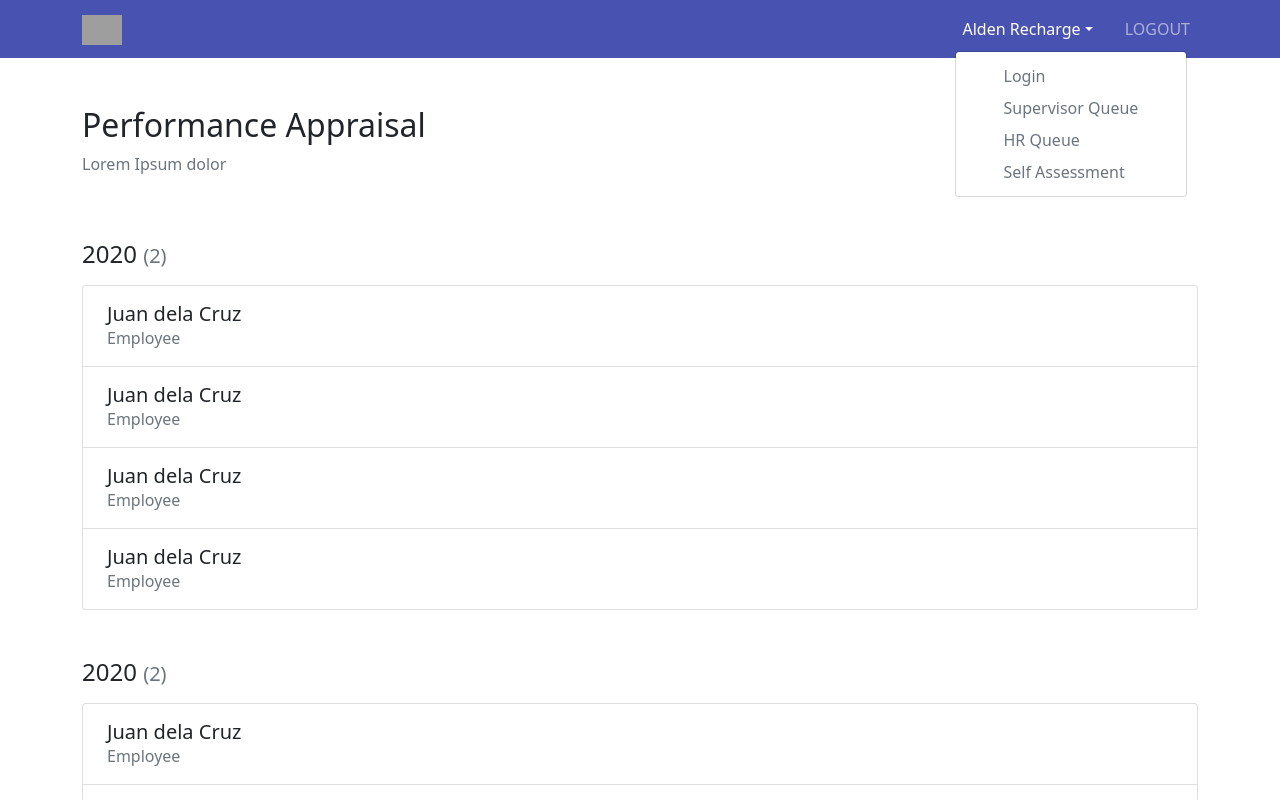
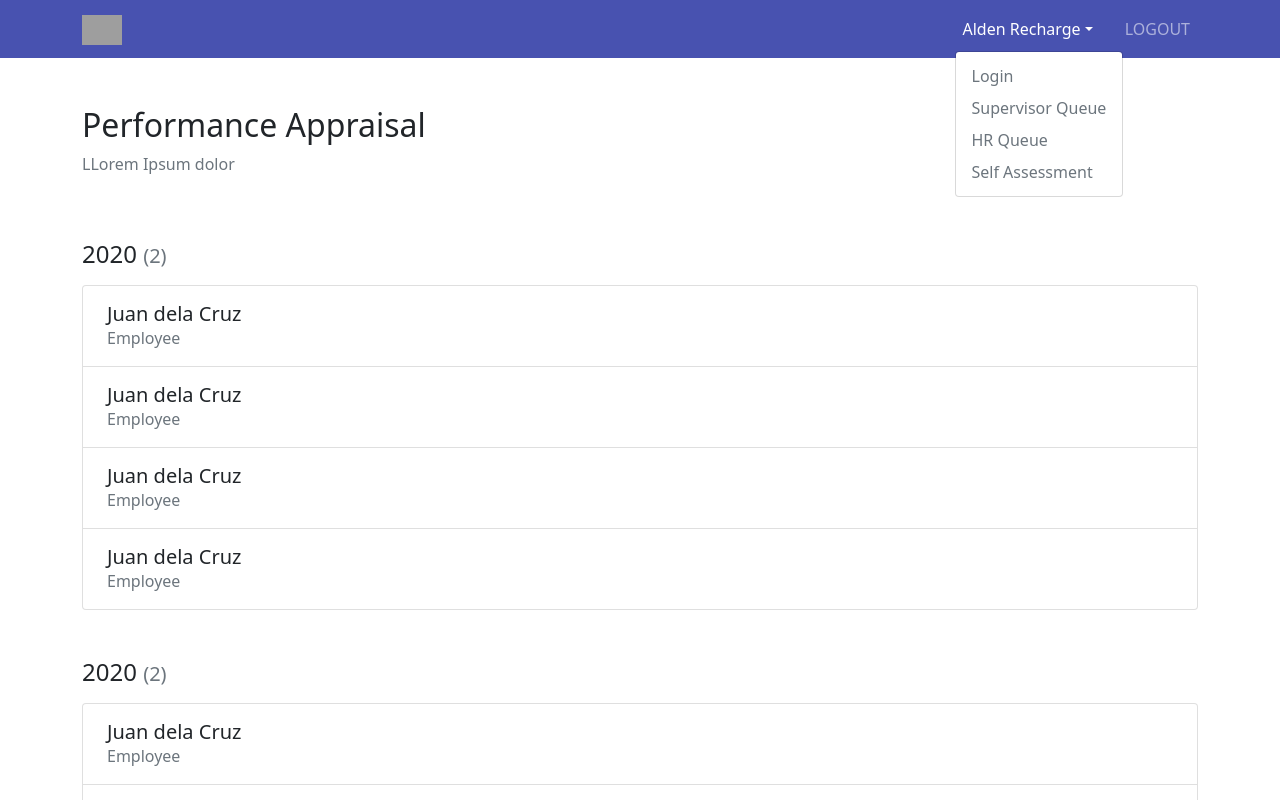
Before and after one commit to chxtrmnbo/employee_appraisal_react_ui, a React (Create React App) app: page /Supervisor in a window 1280 px wide. Both pictures are taken after a click on the button "Alden Recharge". Shown: the top 800 px of the page. Built offline with nearby package versions, Linux system fonts and the light colour scheme; grey boxes are pictures that could not be loaded.

Commit message:
Created title component
Created title component, fixed navbar

```diff
--- a/src/components/Navbar.js
+++ b/src/components/Navbar.js
@@ -1,5 +1,6 @@
 import React from "react";
 import { Navbar, Nav, NavDropdown, Container } from "react-bootstrap";
+import { Link } from 'react-router-dom'
 
 const Navigation = () => {
     const navigations = [
@@ -25,11 +26,16 @@ const Navigation = () => {
                         <Nav className="ms-auto" style={{ color: "white" }}>
                             <NavDropdown title="Alden Recharge" id="basic-nav-dropdown">
                                 {navigations.map((nav, index) => (
+
                                     <NavDropdown.Item
-                    href={nav.route}
-                    className="text-decoration-none text-muted px-5"
+                                        className=""
+                                    >
+                                        <Link key={index}
+                                            className="text-decoration-none text-muted "
+                                            to={nav.route}
                                         >
                                             {nav.title}
+                                        </Link>
                                     </NavDropdown.Item>
                                 ))}
                             </NavDropdown>
--- a/src/components/Title.js
+++ b/src/components/Title.js
@@ -2,9 +2,9 @@ import React from 'react'
 
 export default function Title(props) {
     return (
-        <div className="text-center">
-            <h5>{props.title}</h5>
-            <h5> {props.subtitle}</h5>
+        <div>
+            <h2>{props.title}</h2>
+            <p className="text-muted">L{props.subtitle}</p>
         </div>
     )
 }
--- a/src/pages/SupervisorQueue.js
+++ b/src/pages/SupervisorQueue.js
@@ -1,5 +1,7 @@
 import React from 'react'
 import { Row, Col, ListGroup, Stack, Pagination } from 'react-bootstrap'
+
+import Title from '../components/Title'
 
 export default function SupervisorQueue() {
     const test = [1, 2, 3, 4]
@@ -8,8 +10,7 @@ export default function SupervisorQueue() {
         <>
             <Row className="mt-5">
                 <Col>
-                    <h2>Performance Appraisal</h2>
-                    <p className="text-muted">Lorem Ipsum dolor</p>
+                    <Title title="Performance Appraisal" subtitle="Lorem Ipsum dolor" />
                 </Col>
             </Row>
             <Row className="mt-5">
@@ -25,7 +26,7 @@ export default function SupervisorQueue() {
                                 <ListGroup.Item className="py-3 px-4" action>
                                     <Stack gap={0} >
                                         <h5>Juan dela Cruz</h5>
-                                            <span className="text-muted" style={{ marginTop: '-8px'}}>Employee</span>
+                                        <span className="text-muted" style={{ marginTop: '-8px' }}>Employee</span>
                                     </Stack>
                                 </ListGroup.Item>
                             ))
@@ -47,7 +48,7 @@ export default function SupervisorQueue() {
                                 <ListGroup.Item className="py-3 px-4" action>
                                     <Stack gap={0}>
                                         <h5>Juan dela Cruz</h5>
-                                        <span className="text-muted" style={{ marginTop: '-8px'}}>Employee</span>
+                                        <span className="text-muted" style={{ marginTop: '-8px' }}>Employee</span>
                                     </Stack>
                                 </ListGroup.Item>
                             ))
@@ -57,7 +58,7 @@ export default function SupervisorQueue() {
             </Row>
             <Row className="mt-5 px-5">
                 <Col className="d-flex justify-content-center">
-                    <Pagination style={{fontSize: '22px'}}>
+                    <Pagination style={{ fontSize: '22px' }}>
                         <Pagination.First>First</Pagination.First>
                         <Pagination.Prev>Prev</Pagination.Prev>
                         <Pagination.Item>{1}</Pagination.Item>
```
Lines whose indentation alone changed are shown as unchanged.
